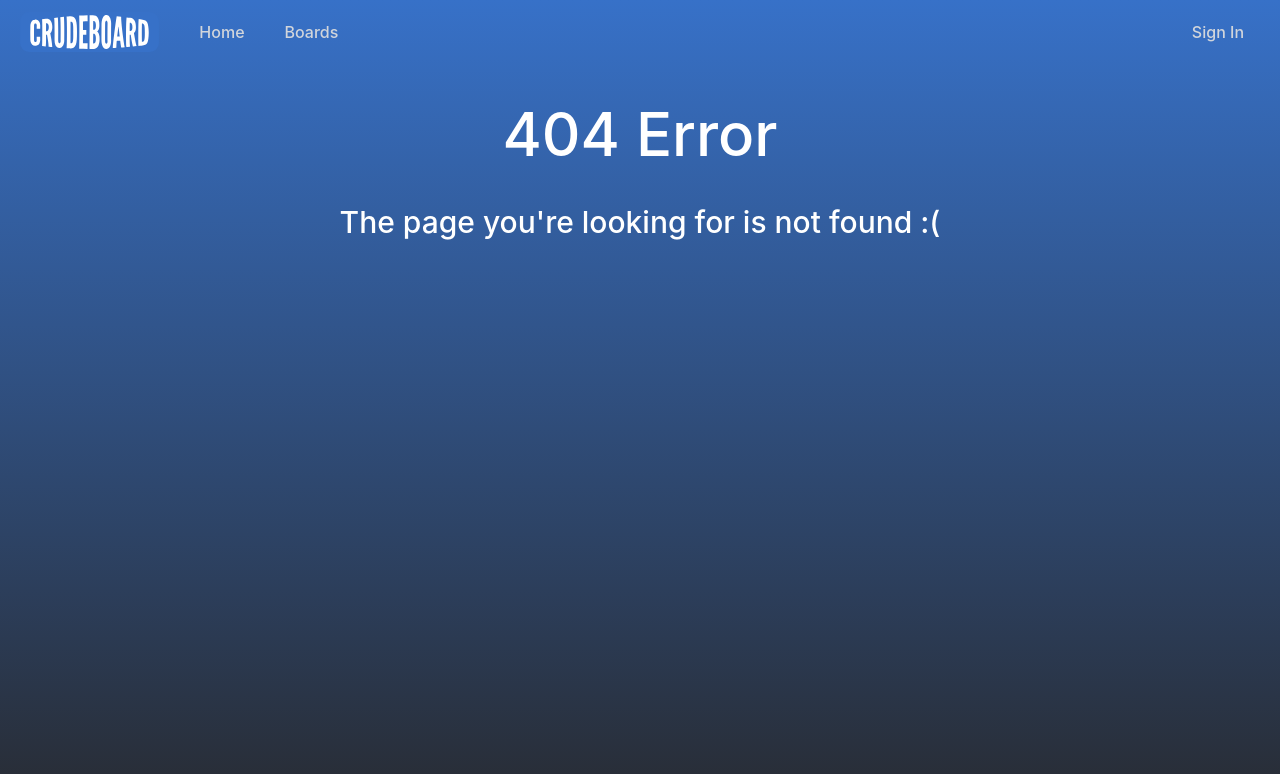
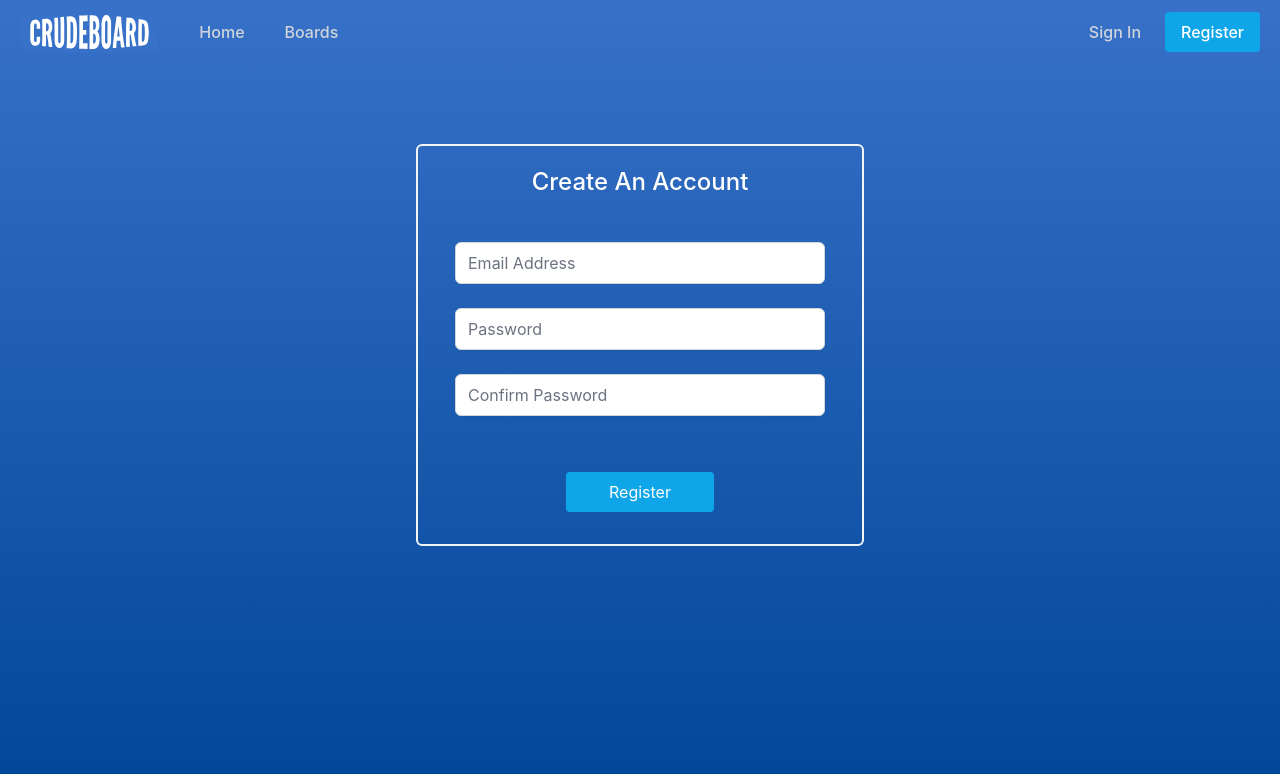
Before and after one commit to digaji/CrudeBoard, a React (Create React App) app: page /register in a window 1280 px wide. Before the commit this address had no page. Shown: the top 774 px of the page. Built offline with nearby package versions, Linux system fonts and the light colour scheme.

Commit message:
Changed crude-darkBlue and added register page

```diff
--- a/src/App.tsx
+++ b/src/App.tsx
@@ -3,6 +3,7 @@ import Navbar from "./common/Navbar";
 import Home from "./pages/Home";
 import SignIn from "./pages/SignIn";
 import NotFound from "./pages/NotFound";
+import Register from "./pages/Register";
 import "./App.css";
 
 export default function App(): JSX.Element {
@@ -20,6 +21,12 @@ export default function App(): JSX.Element {
           <SignIn />
         </div>
       } />
+      <Route path="/register" element={
+        <div className="min-h-screen bg-gradient-to-b from-crude-blue to-crude-darkBlue">
+          <Navbar />
+          <Register />
+        </div>
+      } />
       <Route path="*" element={
       <div className="min-h-screen bg-gradient-to-b from-crude-blue to-crude-darkBlue">
         <Navbar />
--- a/src/common/Navbar.tsx
+++ b/src/common/Navbar.tsx
@@ -5,15 +5,15 @@ export default function Navbar(): JSX.Element {
     <nav className="border-gray-200 bg-transparent px-5 py-3 font-medium">
       <div className="container mx-auto flex flex-wrap items-center justify-between">
         <div className="flex">
-          <img src={logo} className="h-10" alt="logo" />
+          <img src={logo} className="h-10 pr-6" alt="logo" />
           <ul className="flex flex-row space-x-2">
             <li>
-              <a href="/" className="block border-0 border-gray-100 py-2 pr-4 pl-10 text-gray-300 hover:bg-transparent hover:text-white" aria-current="page">
+              <a href="/" className="block border-0 py-2 px-4 text-gray-300 hover:bg-transparent hover:text-white" aria-current="page">
                 Home
               </a>
             </li>
             <li>
-              <a href="/boards" className="block border-0 border-gray-100 py-2 px-4 text-gray-300 hover:bg-transparent hover:text-white">
+              <a href="/boards" className="block border-0 py-2 px-4 text-gray-300 hover:bg-transparent hover:text-white">
                 Boards
               </a>
             </li>
@@ -21,8 +21,16 @@ export default function Navbar(): JSX.Element {
         </div>
         <ul className="flex flex-row space-x-2">
           <li>
-            <a href="/sign-in" className="block border-0 border-gray-100 py-2 px-4 text-gray-300 hover:bg-transparent hover:text-white">
+            <a href="/sign-in" className="block border-0 py-2 px-4 text-gray-300 hover:bg-transparent hover:text-white">
               Sign In
+            </a>
+          </li>
+          <li>
+            <a
+              href="/register"
+              className="block rounded border-0 bg-sky-500 py-2 px-4 text-white hover:border-2 hover:border-sky-500 hover:bg-transparent hover:py-[6px] hover:px-[14px]"
+            >
+              Register
             </a>
           </li>
         </ul>
--- /dev/null
+++ b/src/pages/Register.tsx
@@ -0,0 +1,19 @@
+import InputBox from "../common/InputBox";
+
+export default function Register(): JSX.Element {
+  return (
+    <div className="mt-[5rem]">
+      <form action="" className="mx-auto grid max-w-md grid-cols-1 gap-6 rounded-md border-2 border-slate-100">
+        <h1 className="my-5 text-center text-2xl font-medium text-white">Create An Account</h1>
+        <InputBox type="text" name="email" id="email" placeholder="Email Address" />
+        <InputBox type="password" name="password" id="password" placeholder="Password" />
+        <InputBox type="password" name="confirm-password" id="confirm-password" placeholder="Confirm Password" />
+        <input
+          type="submit"
+          value="Register"
+          className="my-8 mx-auto w-2/6 cursor-pointer rounded bg-sky-500 p-2 text-white hover:bg-sky-600 active:bg-sky-700"
+        />
+      </form>
+    </div>
+  );
+}
--- a/tailwind.config.js
+++ b/tailwind.config.js
@@ -6,7 +6,8 @@ module.exports = {
     extend: {
       colors: {
         "crude-blue" : "#3771c8",
-        "crude-darkBlue" : "#282c34",
+        "crude-darkBlue" : "#004697",
+        "crude-lightBlue" : "#719ffc",
       },
     },
   },
```
